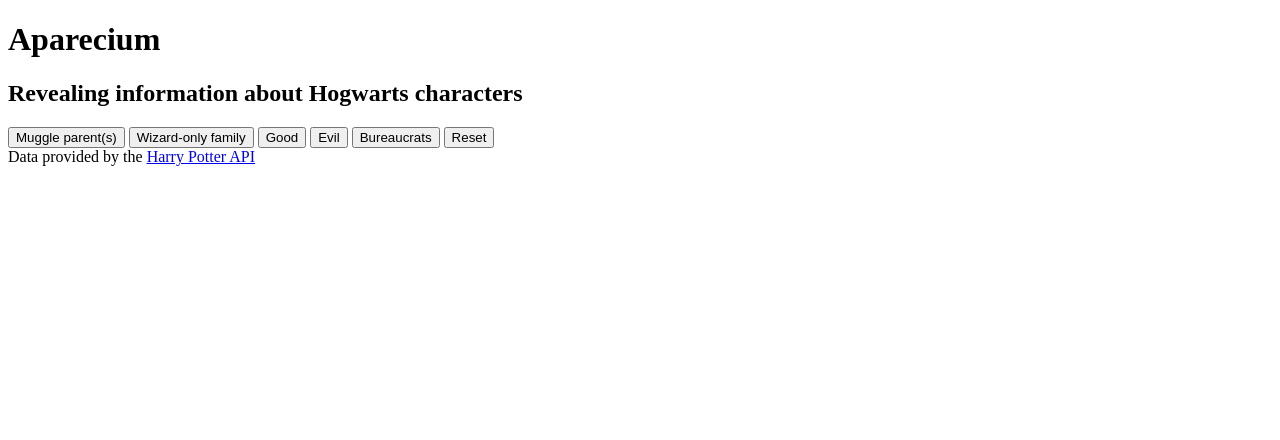
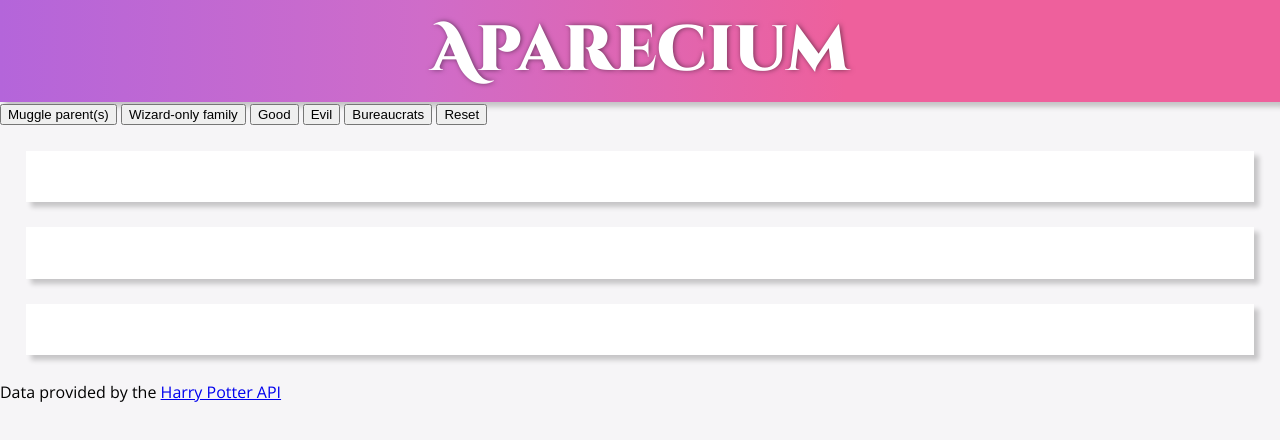
Before and after one commit to rachaelcodes/aparecium, a website: page public/index.html in a window 1280 px wide. Drawn offline with nearby package versions, Linux system fonts and the light colour scheme; no server answers.

Commit message:
add styling

```diff
--- a/public/app.js
+++ b/public/app.js
@@ -34,11 +34,11 @@
 
 var color = d3.scaleOrdinal(["#cb3030", "e1e34d", "#7171e1", "#359c35", "e3aa3a"]),
     arc = d3.arc()
-    .outerRadius(radius * 0.7)
+    .outerRadius(radius * 0.65)
     .innerRadius(0),
     labelArc = d3.arc()
-    .outerRadius(radius*0.85)
-    .innerRadius(radius*0.85);
+    .outerRadius(radius*0.9)
+    .innerRadius(radius*0.9);
 
 var commentary = {
     "good": "Which Hogwarts houses fought against Voldemort in the Order of the Phoenix or Dumbledore's army? No real surprise that Gryffindors lead the way and Slytherins are thin on the ground. \n Click on a wedge for character names.",
@@ -100,13 +100,13 @@
 
 function labelTransform(d) {
     var pos = labelArc.centroid(d);
-    pos[0] = radius * 0.7 * (midAngle(d) < Math.PI ? 1 : -1);
+    pos[0] = radius * 0.65 * (midAngle(d) < Math.PI ? 1 : -1);
     return 'translate(' + pos + ')';
 }
 
 function calculatePoints(d) {
     var pos = labelArc.centroid(d);
-    pos[0] = radius * 0.7 * (midAngle(d) < Math.PI ? 1 : -1);
+    pos[0] = radius * 0.65 * (midAngle(d) < Math.PI ? 1 : -1);
     return [arc.centroid(d), labelArc.centroid(d), pos]
 }
 
@@ -124,7 +124,7 @@
     return function(t){
         var d2  = i(t),
             pos = labelArc.centroid(d2);
-            pos[0] = radius * 0.7 * (midAngle(d2) < Math.PI ? 1 : -1);
+            pos[0] = radius * 0.65 * (midAngle(d2) < Math.PI ? 1 : -1);
             return 'translate(' + pos + ')';
         };
 
@@ -136,7 +136,7 @@
     return function(t){
         var d2  = i(t),
             pos = labelArc.centroid(d2);
-        pos[0] = radius * 0.7 * (midAngle(d2) < Math.PI ? 1 : -1);
+        pos[0] = radius * 0.65 * (midAngle(d2) < Math.PI ? 1 : -1);
         return [arc.centroid(d2), labelArc.centroid(d2), pos];
     };
 }
--- a/public/index.html
+++ b/public/index.html
@@ -7,25 +7,32 @@
     <meta name="viewport" content="width=device-width, initial-scale=1">
     <link rel="stylesheet" type="text/css" media="screen" href="style.css" />
     <link rel="icon" href="/favicon.ico" type="image/x-icon">
+    <link href="https://fonts.googleapis.com/css?family=Cinzel+Decorative:900|Open+Sans" rel="stylesheet">
 </head>
 <body>
+    <div class="container">
     <header>
         <h1>Aparecium</h1>
-        <h2>Revealing information about Hogwarts characters</h2>
     </header>
+    <nav>
     <button id="muggles">Muggle parent(s)</button>
     <button id="wizards">Wizard-only family</button>
     <button id="good_filter">Good</button>
     <button id="evil_filter">Evil</button>
     <button id="mom_filter">Bureaucrats</button>
     <button id="reset">Reset</button>
+    </nav>
 
-    <div id="pie"></div>
-    <div id="commentary"></div>
-    <div id="details"></div>
+    <main>
+    <div id="pie" class="card pie"></div>
+    <div id="commentary" class="card commentary"></div>
+    <div id="details" class="card details"></div>
+    </main>
 
+    <footer>
     <div class="credit">Data provided by the <a href="https://www.potterapi.com/">Harry Potter API</a></div>
-
+    </footer>
+    </div>
     <script src="https://d3js.org/d3.v4.min.js"></script>
     <script src="https://d3js.org/d3-path.v1.min.js"></script>
     <script src="https://d3js.org/d3-shape.v1.min.js"></script>
--- a/public/style.css
+++ b/public/style.css
@@ -1,9 +1,70 @@
 body {
     box-sizing: content-box;
+    margin: 0;
+	padding: 0;
+	border: 0;
+	vertical-align: baseline;
+    font-family: 'Open Sans', sans-serif;
+}
+
+h1 {
+    margin: 0;
+    font-size: 4rem;
+    font-family: 'Cinzel Decorative', cursive;
+}
+
+
+.container {
+    width: 100vw;
+    min-height:100vh;
+    background-color: rgb(246, 245, 247);
+}
+
+header {
+    background: #b465da;
+    background-image: -webkit-linear-gradient(to right, #b8cbb8 0%, #b8cbb8 0%, #b465da 0%, #cf6cc9 33%, #ee609c 66%, #ee609c 100%);
+    background-image: linear-gradient(to right, #b8cbb8 0%, #b8cbb8 0%, #b465da 0%, #cf6cc9 33%, #ee609c 66%, #ee609c 100%);
+    color: white;
+    text-align: center;
+    box-shadow: 5px 5px 5px rgba(0,0,0,.2);
+    padding: 0.5rem;
+    text-shadow: rgba(0,0,0,.5) 1px 0 5px;
+}
+
+.card {
+    box-shadow: 5px 5px 5px rgba(0,0,0,.2);
+    background-color: white;
+    padding: 2%;
+    margin: 2%;
+}
+/*
+.pie {
+    grid-area: pie;
+}
+
+.commentary {
+    grid-area: commentary;
+}
+
+.details {
+    grid-area: details;
+} */
+
+/* .details {
+    display: none;
+} */
+
+main {
+    /* display: grid; */
+    grid-template-columns: 2fr 1fr;
+    grid-template-areas:
+        "pie commentary"
+        "details details";
 }
 
 svg {
-    overflow: visible;
+    background-color: white;
+    border-radius: 5px;
 }
 
 polyline {
```
